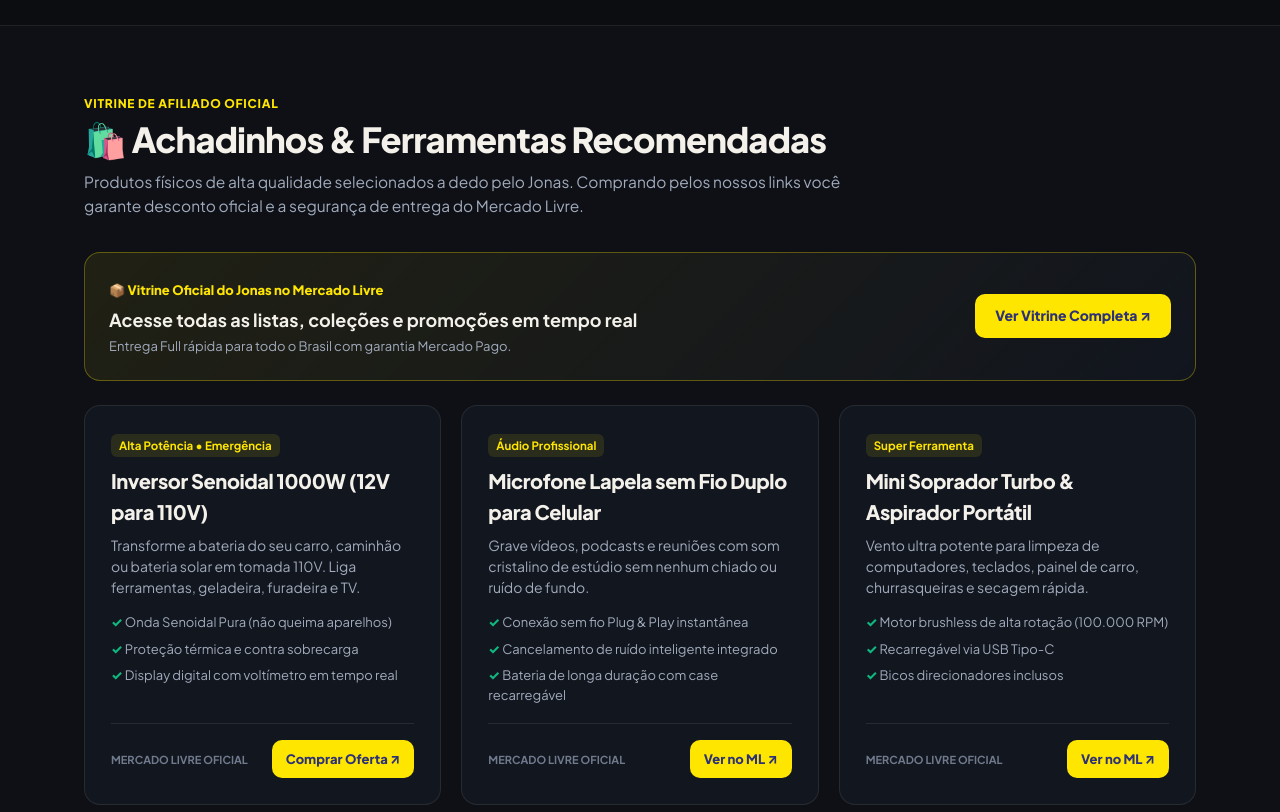
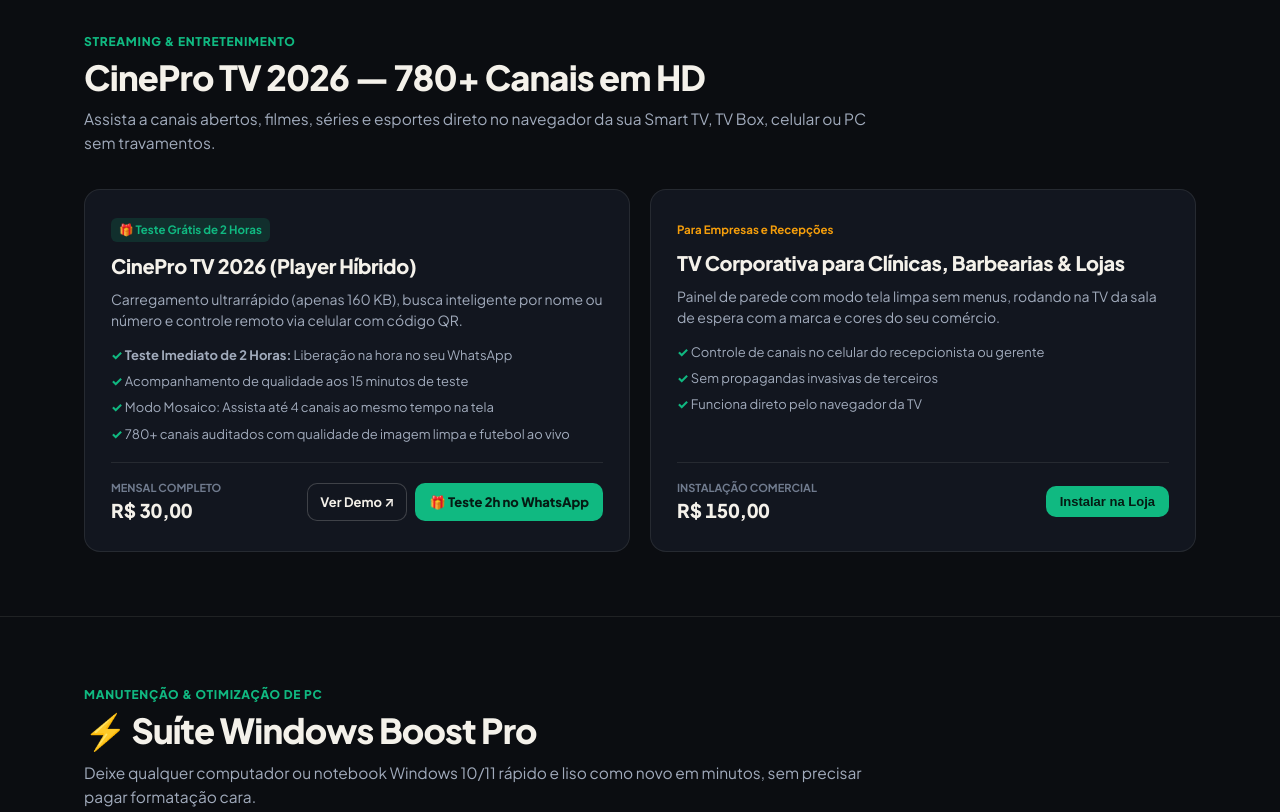
Before and after one commit to jonasskynet-eng/jonasskynet-eng.github.io, a plain HTML site: page index.html in a window 1280 px wide. Shown: the part 1600-2412 px from the top of the page. Drawn offline with Linux system fonts and the light colour scheme.

Commit message:
chore: remover secao de achadinhos e links do mercado livre

```diff
--- a/index.html
+++ b/index.html
@@ -4,7 +4,7 @@
     <meta charset="UTF-8">
     <meta name="viewport" content="width=device-width, initial-scale=1.0">
     <meta name="theme-color" content="#0b0d11">
-    <meta name="description" content="Jonas Tech Store • Loja Oficial de Sistemas Comerciais PDV, Robô WhatsApp 24/7, TV Digital, Otimização de PC e Achadinhos Mercado Livre.">
+    <meta name="description" content="Jonas Tech Store • Loja Oficial de Sistemas Comerciais PDV, Robô WhatsApp 24/7, TV Digital e Otimização de PC.">
     <title>Jonas Tech Store • Sistemas, Automação & Loja Oficial</title>
     <link rel="preconnect" href="https://fonts.googleapis.com">
     <link rel="preconnect" href="https://fonts.gstatic.com" crossorigin>
@@ -618,7 +618,6 @@
             </a>
             <nav class="nav-links" aria-label="Navegação principal">
                 <a href="#comercial">Sistemas PDV</a>
-                <a href="#achadinhos">Achadinhos Mercado Livre</a>
                 <a href="#streaming">CinePro TV</a>
                 <a href="#windows">Windows Boost</a>
                 <a href="#orcamento">Pedir no PIX</a>
@@ -637,11 +636,10 @@
                         Sistemas comerciais, <span class="hero-title-serif">robôs de WhatsApp</span> e produtos recomendados.
                     </h1>
                     <p class="hero-lead">
-                        Soluções práticas para comércios locais, ferramentas de produtividade e achadinhos testados com compra segura direto no Mercado Livre.
+                        Soluções práticas para comércios locais, ferramentas de produtividade e automações profissionais.
                     </p>
                     <div class="hero-actions">
                         <a href="#comercial" class="btn-primary">Ver Sistemas PDV (PIX)</a>
-                        <a href="#achadinhos" class="btn-secondary">🛍️ Achadinhos Mercado Livre</a>
                         <a href="https://wa.me/5511966707293?text=Ol%C3%A1%20Jonas%2C%20quero%20conhecer%20seus%20sistemas!" target="_blank" rel="noopener" class="btn-secondary">Falar no WhatsApp</a>
                     </div>
                 </div>
@@ -657,13 +655,6 @@
                             <div class="demo-meta">Caixa rápido, código de barras e PIX dinâmico</div>
                         </div>
                         <span class="demo-arrow">R$ 150 ↗</span>
-                    </a>
-                    <a href="https://meli.la/2Uuzpmf" target="_blank" rel="noopener" class="demo-link-row" style="border-color:rgba(255, 230, 0, 0.4);">
-                        <div>
-                            <div class="demo-name">⚡ Inversor Senoidal 1000W 12V/110V</div>
-                            <div class="demo-meta">Oficial Mercado Livre • Entrega rápida</div>
-                        </div>
-                        <span class="demo-arrow" style="color:#ffe600;">Ver Oferta ↗</span>
                     </a>
                     <a href="https://jonasskynet-eng.github.io/cine-pro-tv-2026/" target="_blank" rel="noopener" class="demo-link-row" style="border-color:rgba(16, 185, 129, 0.5); background:rgba(16, 185, 129, 0.08);">
                         <div>
@@ -780,84 +771,7 @@
             </div>
         </section>
 
-        <!-- SEÇÃO 2: ACHADINHOS OFICIAIS MERCADO LIVRE -->
-        <section id="achadinhos" style="background-color:rgba(18, 22, 31, 0.4);">
-            <div class="container">
-                <div class="section-head">
-                    <span class="section-tag" style="color:#ffe600;">Vitrine de Afiliado Oficial</span>
-                    <h2 class="section-title">🛍️ Achadinhos & Ferramentas Recomendadas</h2>
-                    <p class="section-desc">
-                        Produtos físicos de alta qualidade selecionados a dedo pelo Jonas. Comprando pelos nossos links você garante desconto oficial e a segurança de entrega do Mercado Livre.
-                    </p>
-                </div>
-
-                <div class="meli-banner">
-                    <div>
-                        <div class="meli-badge">📦 Vitrine Oficial do Jonas no Mercado Livre</div>
-                        <h3 style="color:#f4f1ea; font-size:18px; margin-top:4px;">Acesse todas as listas, coleções e promoções em tempo real</h3>
-                        <p style="color:var(--ink-secondary); font-size:13px; margin-top:2px;">Entrega Full rápida para todo o Brasil com garantia Mercado Pago.</p>
-                    </div>
-                    <a href="https://www.mercadolivre.com.br/social/detonadormendona" target="_blank" rel="noopener" class="btn-meli">
-                        Ver Vitrine Completa ↗
-                    </a>
-                </div>
-
-                <div class="projects-list-3">
-                    <article class="project-panel">
-                        <div>
-                            <span class="project-tag meli">Alta Potência • Emergência</span>
-                            <h3>Inversor Senoidal 1000W (12V para 110V)</h3>
-                            <p>Transforme a bateria do seu carro, caminhão ou bateria solar em tomada 110V. Liga ferramentas, geladeira, furadeira e TV.</p>
-                            <ul class="feature-bullets">
-                                <li>Onda Senoidal Pura (não queima aparelhos)</li>
-                                <li>Proteção térmica e contra sobrecarga</li>
-                                <li>Display digital com voltímetro em tempo real</li>
-                            </ul>
-                        </div>
-                        <div class="panel-foot">
-                            <span class="price-label">Mercado Livre Oficial</span>
-                            <a href="https://meli.la/2Uuzpmf" target="_blank" rel="noopener" class="btn-meli" style="padding:9px 14px; font-size:13px;">Comprar Oferta ↗</a>
-                        </div>
-                    </article>
-
-                    <article class="project-panel">
-                        <div>
-                            <span class="project-tag meli">Áudio Profissional</span>
-                            <h3>Microfone Lapela sem Fio Duplo para Celular</h3>
-                            <p>Grave vídeos, podcasts e reuniões com som cristalino de estúdio sem nenhum chiado ou ruído de fundo.</p>
-                            <ul class="feature-bullets">
-                                <li>Conexão sem fio Plug &amp; Play instantânea</li>
-                                <li>Cancelamento de ruído inteligente integrado</li>
-                                <li>Bateria de longa duração com case recarregável</li>
-                            </ul>
-                        </div>
-                        <div class="panel-foot">
-                            <span class="price-label">Mercado Livre Oficial</span>
-                            <a href="https://www.mercadolivre.com.br/social/detonadormendona" target="_blank" rel="noopener" class="btn-meli" style="padding:9px 14px; font-size:13px;">Ver no ML ↗</a>
-                        </div>
-                    </article>
-
-                    <article class="project-panel">
-                        <div>
-                            <span class="project-tag meli">Super Ferramenta</span>
-                            <h3>Mini Soprador Turbo & Aspirador Portátil</h3>
-                            <p>Vento ultra potente para limpeza de computadores, teclados, painel de carro, churrasqueiras e secagem rápida.</p>
-                            <ul class="feature-bullets">
-                                <li>Motor brushless de alta rotação (100.000 RPM)</li>
-                                <li>Recarregável via USB Tipo-C</li>
-                                <li>Bicos direcionadores inclusos</li>
-                            </ul>
-                        </div>
-                        <div class="panel-foot">
-                            <span class="price-label">Mercado Livre Oficial</span>
-                            <a href="https://www.mercadolivre.com.br/social/detonadormendona" target="_blank" rel="noopener" class="btn-meli" style="padding:9px 14px; font-size:13px;">Ver no ML ↗</a>
-                        </div>
-                    </article>
-                </div>
-            </div>
-        </section>
-
-        <!-- SEÇÃO 3: STREAMING & CINEPRO TV -->
+        <!-- SEÇÃO 2: STREAMING & CINEPRO TV -->
         <section id="streaming">
             <div class="container">
                 <div class="section-head">
```
